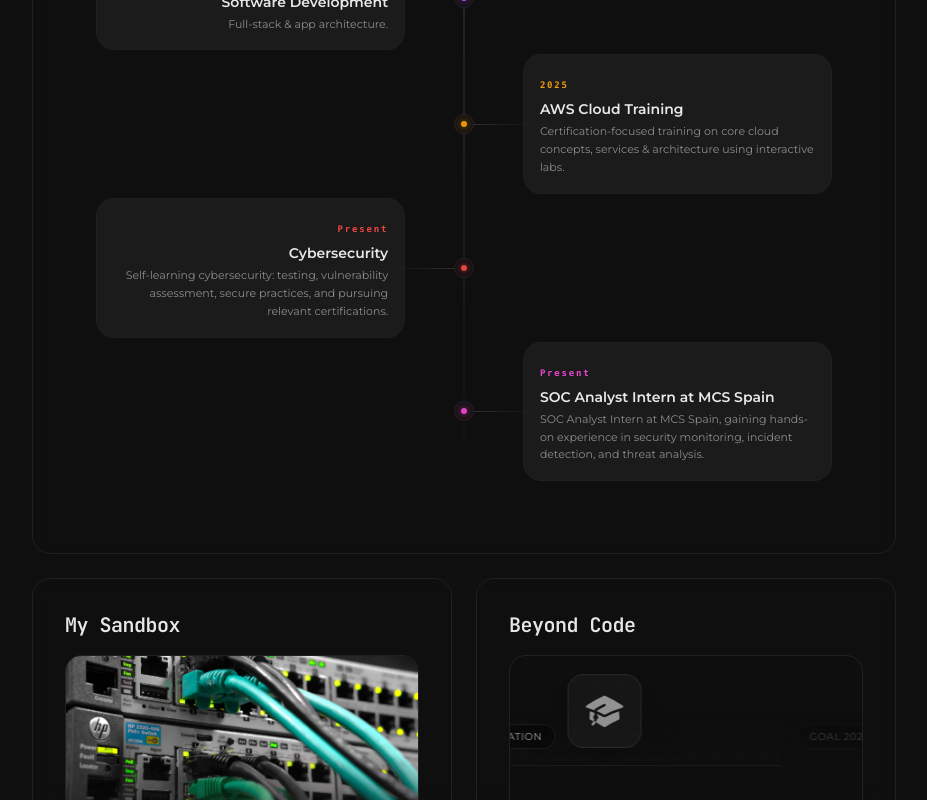
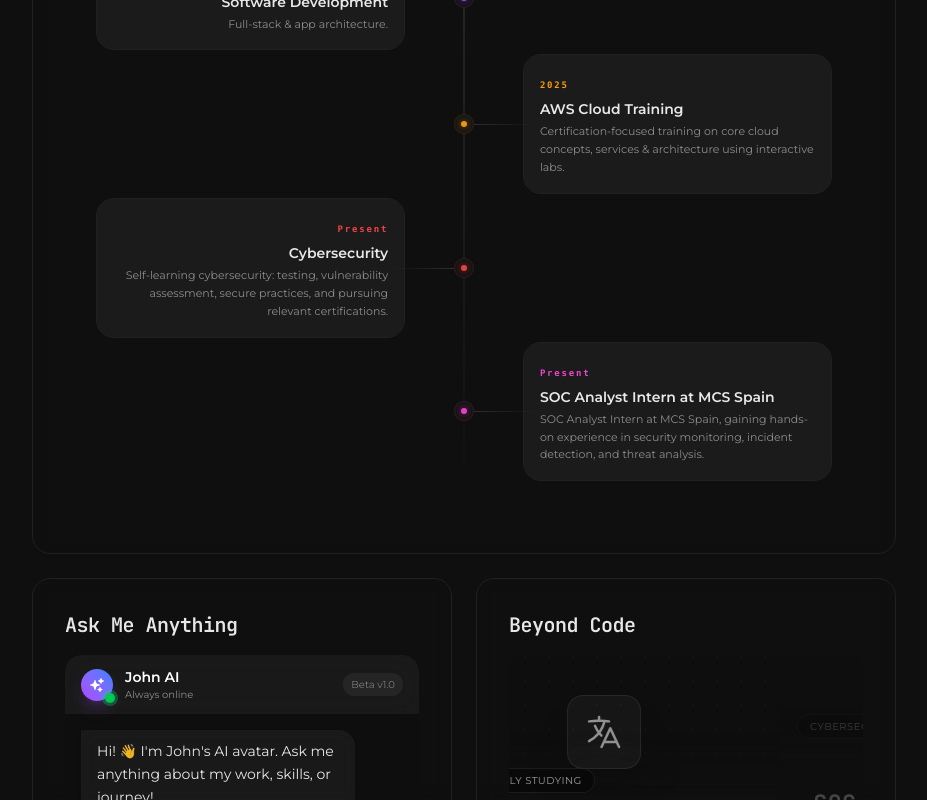
Before and after one commit to JohnCMontana/my-portfolio, a React (Vite) app: page / in a window 1280 px wide. Shown: the part 2000-2800 px from the top of the page, without its empty margins (176-1103 px from the left). Built offline with nearby package versions, Linux system fonts and the light colour scheme.

Commit message:
'Beyond Code' Redesign. NEW Chatbot section

```diff
--- a/src/App.jsx
+++ b/src/App.jsx
@@ -7,6 +7,7 @@ import Header from './components/ui/Header'
 import Learning from './components/Learning'
 import Journey from './components/Journey'
 import Navbar from './components/Navbar'
+import Chatbot from './components/Chatbot'
 
 function App() {
   return (
@@ -34,7 +35,8 @@ function App() {
         </div>
 
         <div className="mt-6 grid gap-6 md:grid-cols-2">
-          <Projects />
+          {/* <Projects /> */}
+          <Chatbot />
           <Learning />
         </div>
 
--- /dev/null
+++ b/src/components/Chatbot.jsx
@@ -0,0 +1,166 @@
+import { useState, useRef, useEffect } from 'react'
+import { motion, AnimatePresence } from 'framer-motion'
+import { HiPaperAirplane, HiSparkles, HiChatBubbleLeftRight } from 'react-icons/hi2'
+import Section from './ui/Section'
+
+const knowledgeBase = {
+  greetings: ['hi', 'hello', 'hey', 'greetings', 'hola', 'start'],
+  about: ['who', 'about', 'yourself', 'background', 'intro'],
+  skills: ['skill', 'tech', 'stack', 'technology', 'language', 'framework', 'tool', 'react', 'next', 'python'],
+  projects: ['project', 'work', 'portfolio', 'build', 'create', 'app', 'website'],
+  contact: ['contact', 'email', 'reach', 'message', 'touch', 'hire'],
+  education: ['education', 'degree', 'study', 'university', 'school', 'diploma'],
+  location: ['location', 'where', 'live', 'based', 'city', 'country'],
+  cybersecurity: ['cyber', 'security', 'hack', 'soc', 'analyst', 'blue team', 'defend'],
+  goals: ['goal', 'future', 'learning', 'plan'],
+}
+
+const responses = {
+  greetings: "Hi there! 👋 I'm John's AI assistant. I can tell you about his projects, skills, background, or how to contact him. What would you like to know?",
+  about: "I'm John Montaña, a Full Stack Developer based in Madrid, Spain. I specialize in building scalable web applications and am currently expanding my expertise into Cybersecurity. I love understanding how systems work—and how to secure them.",
+  skills: "My tech stack includes React, Next.js, Tailwind CSS, and Node.js for web development. On the security side, I'm training with tools like Kali Linux, Wireshark, and learning about SOC operations. I'm also proficient in Python and comfortable with Linux environments.",
+  projects: "I've built several projects, including 'Modern Enterprise UI' (a high-performance landing page) and 'Neon Commerce' (an e-commerce platform). I focus on clean code, performance, and user experience.",
+  contact: "You can reach me via email at johnclyde.montana@gmail.com. I'm also active on LinkedIn and GitHub!",
+  education: "I hold a Higher Technical Diploma in Software Development (EQF Level 5) and a Technical Diploma in IT Systems & Networks (EQF Level 4).",
+  location: "I'm currently based in Madrid, Spain 🇪🇸.",
+  cybersecurity: "I'm passionate about Blue Team operations! I'm currently training as a SOC Analyst, learning threat detection, incident response, and SIEM tools. I'm also working towards my AWS Certified Cloud Practitioner certification.",
+  goals: "My goal for 2026 is to master Rust & WebAssembly for high-performance apps. I'm also learning German and deepening my knowledge of 3D web graphics with Three.js.",
+  default: "I'm not sure about that one yet! I'm trained to answer questions about John's work, skills, and background. Try asking about 'projects', 'skills', or 'contact' info!"
+}
+
+const Chatbot = () => {
+  const [messages, setMessages] = useState([
+    { type: 'bot', text: "Hi! 👋 I'm John's AI avatar. Ask me anything about my work, skills, or journey!" }
+  ])
+  const [input, setInput] = useState('')
+  const [isTyping, setIsTyping] = useState(false)
+  const messagesEndRef = useRef(null)
+
+  const scrollToBottom = () => {
+    messagesEndRef.current?.scrollIntoView({ behavior: 'smooth' })
+  }
+
+  useEffect(() => {
+    scrollToBottom()
+  }, [messages, isTyping])
+
+  const findResponse = (text) => {
+    const lowerText = text.toLowerCase()
+
+    // Check specific keywords first
+    for (const [category, keywords] of Object.entries(knowledgeBase)) {
+      if (keywords.some(keyword => lowerText.includes(keyword))) {
+        return responses[category]
+      }
+    }
+
+    return responses.default
+  }
+
+  const handleSend = async (e) => {
+    e.preventDefault()
+    if (!input.trim()) return
+
+    const userMessage = input
+    setInput('')
+    setMessages(prev => [...prev, { type: 'user', text: userMessage }])
+    setIsTyping(true)
+
+    // Simulate network delay/thinking time
+    setTimeout(() => {
+      const response = findResponse(userMessage)
+      setMessages(prev => [...prev, { type: 'bot', text: response }])
+      setIsTyping(false)
+    }, 1000 + Math.random() * 500)
+  }
+
+  return (
+    <Section id="chat-ai" title="Ask Me Anything">
+      <div className="flex h-[400px] flex-col bg-bg/50 backdrop-blur-md rounded-2xl overflow-hidden relative">
+
+        {/* Chat Header */}
+        <div className="flex items-center justify-between px-4 py-3 bg-white/5 backdrop-blur-md">
+          <div className="flex items-center gap-3">
+            <div className="relative">
+              <div className="flex h-8 w-8 items-center justify-center rounded-full bg-gradient-to-tr from-purple-500 to-blue-500 shadow-lg shadow-purple-500/20">
+                <HiSparkles className="h-4 w-4 text-white" />
+              </div>
+              <span className="absolute -bottom-0.5 -right-0.5 flex h-2.5 w-2.5">
+                <span className="absolute inline-flex h-full w-full animate-ping rounded-full bg-green-400 opacity-75"></span>
+                <span className="relative inline-flex h-2.5 w-2.5 rounded-full bg-green-500"></span>
+              </span>
+            </div>
+            <div>
+              <h3 className="text-sm font-semibold text-white">John AI</h3>
+              <p className="text-[10px] text-white/50">Always online</p>
+            </div>
+          </div>
+          <div className="rounded-full bg-white/5 px-2 py-1 text-[10px] text-white/40">
+            Beta v1.0
+          </div>
+        </div>
+
+        {/* Messages Area */}
+        <div className="flex-1 overflow-y-auto p-4 space-y-4 scrollbar-thin scrollbar-track-transparent scrollbar-thumb-white/10">
+          {messages.map((msg, idx) => (
+            <motion.div
+              key={idx}
+              initial={{ opacity: 0, y: 10, scale: 0.95 }}
+              animate={{ opacity: 1, y: 0, scale: 1 }}
+              transition={{ duration: 0.3 }}
+              className={`flex ${msg.type === 'user' ? 'justify-end' : 'justify-start'}`}
+            >
+              <div
+                className={`max-w-[85%] rounded-2xl px-4 py-2.5 text-sm leading-relaxed shadow-sm ${
+                  msg.type === 'user'
+                    ? 'bg-blue-600/80 backdrop-blur-sm text-white rounded-tr-none'
+                    : 'bg-white/5 text-white/90 rounded-tl-none backdrop-blur-sm'
+                }`}
+              >
+                {msg.text}
+              </div>
+            </motion.div>
+          ))}
+
+          {isTyping && (
+            <motion.div
+              initial={{ opacity: 0, y: 10 }}
+              animate={{ opacity: 1, y: 0 }}
+              className="flex justify-start"
+            >
+              <div className="flex items-center gap-1 rounded-2xl rounded-tl-none bg-white/5 px-4 py-3">
+                <div className="h-1.5 w-1.5 animate-bounce rounded-full bg-white/40 [animation-delay:-0.3s]"></div>
+                <div className="h-1.5 w-1.5 animate-bounce rounded-full bg-white/40 [animation-delay:-0.15s]"></div>
+                <div className="h-1.5 w-1.5 animate-bounce rounded-full bg-white/40"></div>
+              </div>
+            </motion.div>
+          )}
+          <div ref={messagesEndRef} />
+        </div>
+
+        {/* Input Area */}
+        <form onSubmit={handleSend} className="p-3 backdrop-blur-md">
+          <div className="relative flex items-center gap-2">
+            <input
+              type="text"
+              value={input}
+              onChange={(e) => setInput(e.target.value)}
+              placeholder="Ask about projects, skills, or contact info..."
+              className="flex-1 rounded-xl bg-white/5 px-4 py-2.5 text-sm text-white placeholder-white/30 focus:outline-none focus:ring-1 focus:ring-white/20 transition-all"
+            />
+            <button
+              type="submit"
+              disabled={!input.trim() || isTyping}
+              className="flex h-10 w-10 items-center justify-center rounded-xl bg-blue-600/80 text-white shadow-lg shadow-blue-600/20 transition-all hover:bg-blue-500 hover:scale-105 disabled:opacity-50 disabled:hover:scale-100 disabled:hover:bg-blue-600/80"
+            >
+              <HiPaperAirplane className="h-4 w-4 -rotate-45 translate-x-0.5 translate-y-[-1px]" />
+            </button>
+          </div>
+        </form>
+
+      </div>
+    </Section>
+  )
+}
+
+export default Chatbot
--- a/src/components/Hero.jsx
+++ b/src/components/Hero.jsx
@@ -18,7 +18,7 @@ const Hero = () => {
       <div className="mb-12 flex flex-col items-center text-center">
         <div className="space-y-1">
           <img src="/avatars/john-avatar.png" alt="Avatar" className="mb-2 mt-6 h-20 w-20 rounded-2xl mx-auto shadow-2xl" />
-          <div className="text-2xl font-semibold text-white">👋 John Montaña</div>
+          <div className="text-2xl font-semibold text-white">John Montaña</div>
           <div className="text-sm text-white/60">Full Stack Developer · Expanding into Cybersecurity</div>
         </div>
       </div>
--- a/src/components/Learning.jsx
+++ b/src/components/Learning.jsx
@@ -11,46 +11,45 @@ import Section from './ui/Section'
 
 const learningItems = [
   {
-    category: 'Certification',
-    title: 'AWS Cloud Practitioner',
-    icon: HiAcademicCap,
-    tags: ['Cloud Computing', 'AWS', 'Infrastructure'],
-    desc: 'Foundational understanding of AWS Cloud concepts, security, and compliance.',
-    image: '/images/logos/aws-certified.png', // Placeholder, using generic logic later
-    color: 'from-orange-500/20 to-yellow-500/20'
+    category: 'Currently Studying',
+    title: 'German',
+    icon: HiLanguage,
+    tags: ['A1–A2', 'Speaking', 'Reading'],
+    desc: 'Currently learning German to improve communication and open more opportunities in the European tech market.',
+    color: 'from-indigo-500/20 to-purple-500/20'
   },
   {
-    category: 'Goal 2026',
-    title: 'Master Rust & WebAssembly',
+    category: 'Cybersecurity Training',
+    title: 'SOC Analyst Path – LetsDefend',
+    icon: HiAcademicCap,
+    tags: ['SOC', 'Blue Team', 'SIEM'],
+    desc: 'Working through the LetsDefend SOC Analyst learning path: analyzing alerts, investigating incidents, and understanding real-world security operations.',
+    color: 'from-blue-500/20 to-cyan-500/20'
+  },
+  {
+    category: 'Cybersecurity',
+    title: 'Ethical Hacking & Pentesting',
     icon: HiTrophy,
-    tags: ['Systems Programming', 'Performance', 'Wasm'],
-    desc: 'Deep diving into memory safety and high-performance web applications using Rust.',
+    tags: ['Kali Linux', 'Networking', 'Recon'],
+    desc: 'Learning the fundamentals of ethical hacking: reconnaissance, vulnerability scanning, and penetration testing techniques.',
     color: 'from-red-500/20 to-orange-500/20'
   },
   {
-    category: 'Language',
-    title: 'Japanese (N4)',
-    icon: HiLanguage,
-    tags: ['Conversational', 'Reading', 'Kanji'],
-    desc: 'Studying for the JLPT N4 exam. Passionate about Japanese culture and technology.',
-    color: 'from-pink-500/20 to-rose-500/20'
+    category: 'Development',
+    title: 'Java & Multiplatform Apps',
+    icon: HiGlobeAlt,
+    tags: ['Java', 'OOP', 'Backend'],
+    desc: 'Studying Java and object-oriented programming while building multiplatform applications as part of my DAM degree.',
+    color: 'from-green-500/20 to-emerald-500/20'
   },
   {
-    category: 'Currently Learning',
-    title: 'Three.js & WebGL',
-    icon: HiGlobeAlt,
-    tags: ['3D Graphics', 'Creative Coding', 'Shaders'],
-    desc: 'Creating immersive 3D web experiences and exploring the math behind computer graphics.',
-    color: 'from-blue-500/20 to-cyan-500/20'
-  },
-  {
-    category: 'Soft Skill',
-    title: 'Technical Writing',
-    icon: HiSparkles,
-    tags: ['Documentation', 'Communication', 'Blogging'],
-    desc: 'Improving ability to explain complex technical concepts through clear, concise writing.',
-    color: 'from-green-500/20 to-emerald-500/20'
-  }
+  category: 'Future Goal',
+  title: 'Pentesting & Ethical Hacking',
+  icon: HiTrophy,
+  tags: ['Penetration Testing', 'Red Team', 'Security'],
+  desc: 'Planning to move deeper into penetration testing after building strong blue-team and networking fundamentals. Goal is to practice real-world attack simulations and vulnerability exploitation.',
+  color: 'from-red-500/20 to-orange-500/20'
+}
 ]
 
 const Learning = () => {
@@ -65,7 +64,7 @@ const Learning = () => {
 
   return (
     <Section id="learning" title="Beyond Code">
-      <div className="relative mx-auto max-w-2xl overflow-hidden rounded-2xl border border-[#212121] bg-bg/50 backdrop-blur-md h-[400px]">
+      <div className="relative mx-auto max-w-2xl overflow-hidden rounded-2xl bg-bg/50 backdrop-blur-md h-[400px]">
         <AnimatePresence mode="popLayout">
           <motion.div
             key={index}
```
